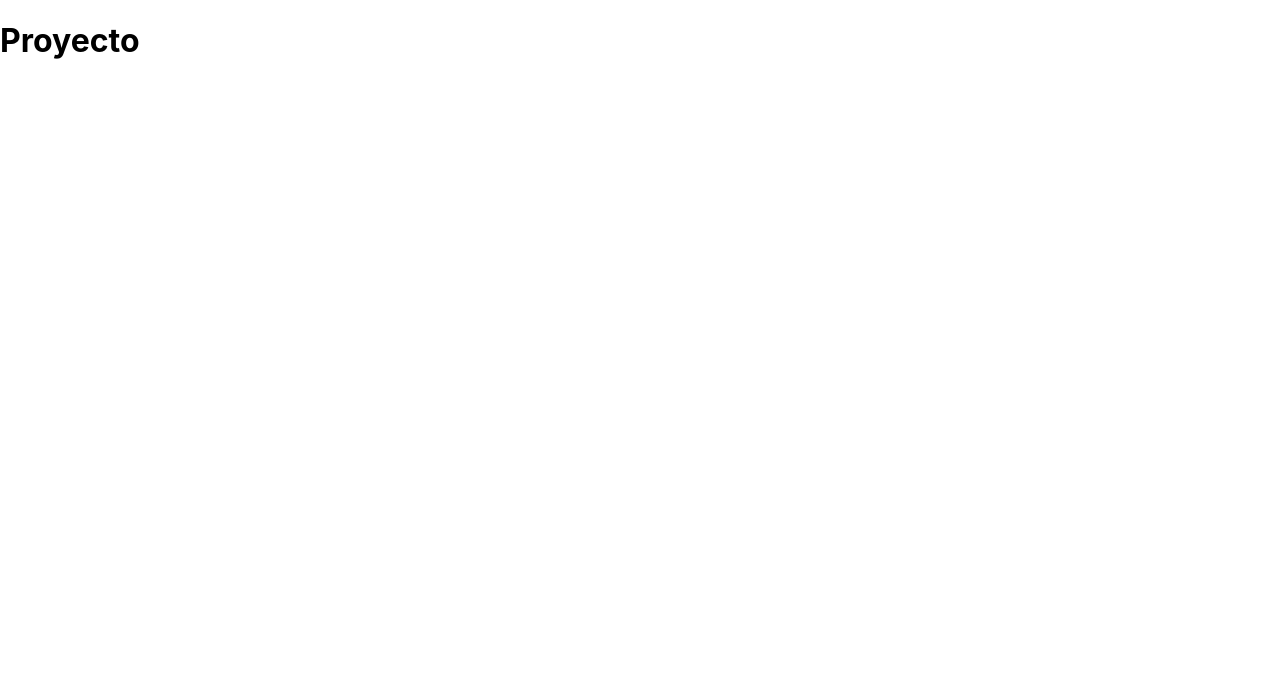
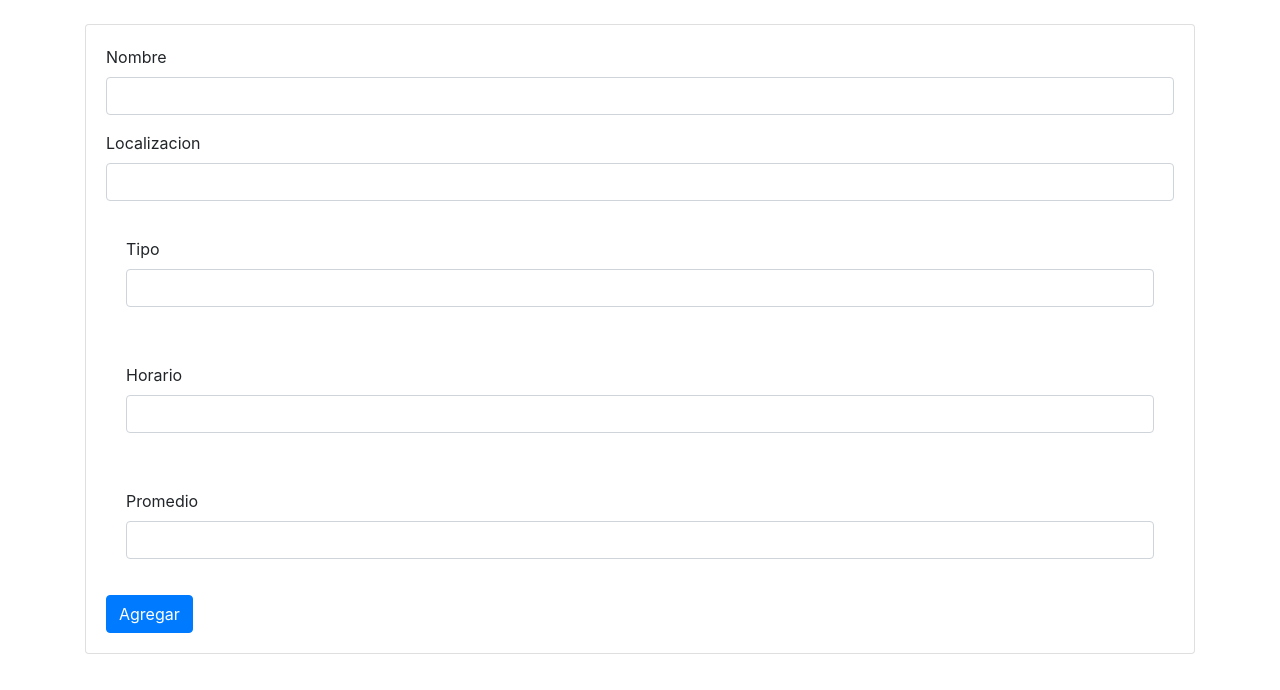
Before and after one commit to santiagogh98/proyecto-b43, a React (Create React App) app: page /negocio in a window 1280 px wide. Shown: the top 690 px of the page. Built offline with nearby package versions, Linux system fonts and the light colour scheme.

Commit message:
Agrego containers & components

```diff
--- a/package.json
+++ b/package.json
@@ -10,6 +10,7 @@
     "bootstrap": "^4.5.2",
     "react": "^16.13.1",
     "react-dom": "^16.13.1",
+    "react-router-dom": "^5.2.0",
     "react-scripts": "3.4.2"
   },
   "scripts": {
--- a/src/App.js
+++ b/src/App.js
@@ -1,12 +1,24 @@
 import React from 'react';
-
+import { BrowserRouter, Route, Switch } from "react-router-dom";
 import './App.css';
+import Landing from './containers/Landing';
+import Turista from './containers/Turista';
+import Negocio from './containers/Negocio';
 
 function App() {
   return (
-    <div>
-      <h1>Proyecto</h1>
-    </div>
+      <BrowserRouter>
+
+      <Switch>
+        <Route exact path="/" component={Landing}></Route>
+        <Route exact path="/turista" component={Turista}></Route>
+        <Route exact path="/negocio" component={Negocio}></Route>
+
+      </Switch>
+
+      </BrowserRouter>
+
+
 
   );
 }
--- /dev/null
+++ b/src/components/CreateForm.js
@@ -0,0 +1,72 @@
+import React, {useState} from 'react'
+import {Link } from "react-router-dom";
+
+
+const CreateForm = (props) => {
+    const {createNegocio} = props;
+
+    const [nombre, setNombre] = useState('');
+    const [localizacion, setLocalizacion] = useState('');
+    const [tipo, setTipo] = useState('');
+    const [horario, setHorario] = useState('');
+    const [promedio, setPromedio] = useState('');
+
+    const handlerNombre = (evento) => {
+        setNombre(evento.target.value);
+    }
+
+    const handlerLocalizacion = (evento) => {
+        setLocalizacion(evento.target.value);
+    }
+    const handlerTipo = (evento) => {
+        setTipo(evento.target.value);
+    }
+    const handlerHorario = (evento) => {
+        setHorario(evento.target.value);
+    }
+    const handlerPromedio = (evento) => {
+        setPromedio(evento.target.value);
+    }
+    return (
+        <div className="card">
+            <div className="card-body">
+                <div className="form-group">
+                    <label htmlFor="title">Nombre</label>
+                    <input onChange={handlerNombre} type="text" className="form-control" id="nombre" />
+                </div>
+                <div className="form-group">
+                    <label htmlFor="category">Localizacion</label>
+                    <input onChange={handlerLocalizacion} type="text" className="form-control" id="localizacion" />
+                </div>
+                <div className="card-body">
+                <div className="form-group">
+                    <label htmlFor="title">Tipo</label>
+                    <input onChange={handlerTipo} type="text" className="form-control" id="tipo" />
+                </div>
+             </div>
+             <div className="card-body">
+                <div className="form-group">
+                    <label htmlFor="title">Horario</label>
+                    <input onChange={handlerHorario} type="text" className="form-control" id="horario" />
+                </div>
+             </div>
+             <div className="card-body">
+                <div className="form-group">
+                    <label htmlFor="title">Promedio</label>
+                    <input onChange={handlerPromedio} type="text" className="form-control" id="promedio" />
+                </div>
+             </div>
+
+
+
+
+            <Link to='/'> <button onClick={ () => {createNegocio(nombre,localizacion,tipo,horario,promedio )}} className="btn btn-primary">Agregar</button></Link>
+            </div>
+
+
+
+        </div>
+    )
+}
+
+export default CreateForm
--- /dev/null
+++ b/src/containers/Landing.js
@@ -0,0 +1,30 @@
+import React from 'react'
+import {Link } from "react-router-dom";
+
+
+
+function Landing() {
+    return (
+        <div>
+            <h1>Turisteapp</h1>
+            <div className='container '>
+
+            <Link to="/turista"><button>
+              Turista
+            </button>
+            </Link>
+
+            </div>
+            <div className='container '>
+
+            <Link to="/Negocio"><button type="button" className="btn btn-secondary">Negocio</button>
+            </Link>
+
+
+            </div>
+
+        </div>
+    )
+}
+
+export default Landing
--- /dev/null
+++ b/src/containers/Negocio.js
@@ -0,0 +1,29 @@
+import React from 'react'
+import CreateForm from '../components/CreateForm'
+import Plantilla from '../utils/Plantilla';
+import axios from 'axios';
+
+const Negocio = () => {
+
+    const createNegocio = (nombre,localizacion,tipo,horario,promedio) => {
+        const URL = 'https://turisteapp-1.firebaseio.com/negocio.json';
+
+        let newNegocio = {nombre :nombre, localizacion : localizacion, tipo: tipo,horario:horario,promedio:promedio } ;
+        axios.post(URL, newNegocio)
+            .then(res => console.log(res))
+            .catch(error => console.log(error));
+    }
+
+
+    return (
+        <React.Fragment>
+            <main className="main">
+                <div className="container pt-4">
+                    <CreateForm createNegocio={createNegocio}/>
+                </div>
+            </main>
+        </React.Fragment>
+    )
+}
+
+export default Negocio
--- /dev/null
+++ b/src/containers/Turista.js
@@ -0,0 +1,16 @@
+import React from 'react'
+import {Link } from "react-router-dom";
+
+function Turista() {
+    return (
+        <div className='d-flex flex-column '>
+            <Link to='/TuristaFood'><button>¿Donde comer?</button></Link>
+            <Link to='/TuristaFood'><button>¿Qué Hacer?</button></Link>
+            <Link to='/TuristaFood'><button>Itinerario</button></Link>
+            <Link to='/TuristaFood'><button>Itinerario Random</button></Link>
+
+        </div>
+    )
+}
+
+export default Turista
--- a/src/index.js
+++ b/src/index.js
@@ -2,6 +2,8 @@ import React from 'react';
 import ReactDOM from 'react-dom';
 import './index.css';
 import App from './App';
+import 'bootstrap/dist/css/bootstrap.min.css';
+
 
 
 ReactDOM.render(
--- /dev/null
+++ b/src/utils/Plantilla.js
@@ -0,0 +1,13 @@
+class Plantilla{
+    constructor(nombre,localizacion,tipo,horario,promedio,id){
+        this[id]={
+            nombre:nombre,
+            localizacion:localizacion,
+            tipo:tipo,
+            horario:horario,
+            promedio:promedio,
+        }
+    }
+}
+
+module.exports={Plantilla};
```
Also changed, not shown: src/components/Card.js (added, +22 -0 lines), src/components/Search.js (added, +21 -0 lines), src/componentes/componentes.js (deleted), src/contenedores/MainContainer.js (deleted), 1 other file (tests, documents, lock files or other folders).
